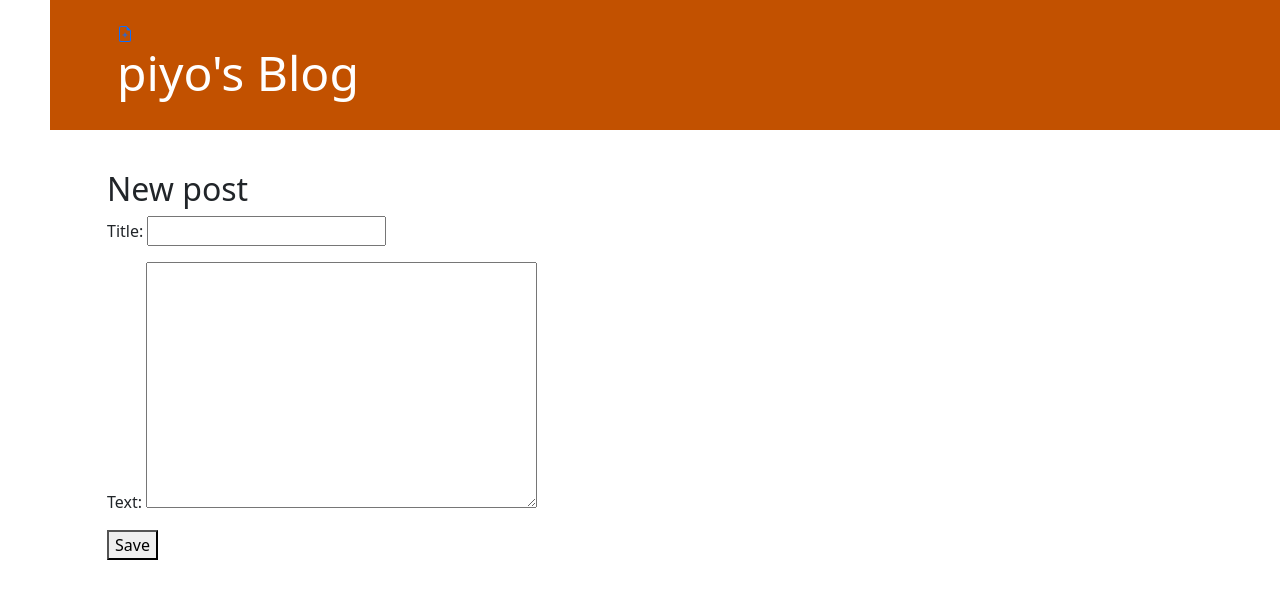
After one commit to u2service/my-first-blog, a Django app: page /post/new/ in a window 1280 px wide. The commit adds this page. Shown: the top 599 px of the page. Run offline with Django 5.2, Linux system fonts and the light colour scheme.

Commit message:
新規投稿フォームの追加

```diff
--- /dev/null
+++ b/blog/forms.py
@@ -0,0 +1,6 @@
+from django import forms
+from .models import Post
+class PostForm(forms.ModelForm):
+    class Meta:
+        model = Post
+        fields = ('title', 'text')
--- a/blog/templates/blog/base.html
+++ b/blog/templates/blog/base.html
@@ -7,16 +7,18 @@
             <link rel="stylesheet" href="https://fonts.googleapis.com/css?family=Lobster&subset=latin,latin-ext">
             <link rel="stylesheet" href="{% static 'css/blog.css' %}">
             <!-- <link rel="stylesheet" href="{% static 'blog/css/blog.css' %}"> -->
-
     </head>
     <body>
         <header class="page-header">
             <div class="container">
+                <a href="{% url 'post_new' %}" class=""top-menu">
+                {% include './icons/file-earmark-plus.svg' %}
+                </a>
             <h1><a href="/">piyo's Blog</a></h1>
             </div>
         </header>
 
-        <main class="container">
+        <main class="content container">
             <div class="row">
                 <div class="col">
                     {% block content %}
--- /dev/null
+++ b/blog/templates/blog/post_edit.html
@@ -0,0 +1,9 @@
+{% extends 'blog/base.html' %}
+
+{% block content %}
+    <h2>New post</h2>
+    <form method="POST" class=""post-form">{% csrf_token %}
+        {{ form.as_p }}
+        <button type="submit" class=""save btn btn-secondary">Save</button>
+    </form>
+{% endblock %}
--- a/blog/urls.py
+++ b/blog/urls.py
@@ -4,4 +4,5 @@ from . import views
 urlpatterns = [
     path('', views.post_list, name='post_list'),
     path('post/<int:pk>/', views.post_detail, name='post_detail'),
+    path('post/new/', views.post_new, name='post_new'),
 ]
--- a/blog/views.py
+++ b/blog/views.py
@@ -2,6 +2,8 @@ from django.shortcuts import render
 from django.utils import timezone
 from .models import Post
 from django.shortcuts import render, get_object_or_404
+from .forms import PostForm
+from django.shortcuts import redirect
 
 def post_list(request):
     posts = Post.objects.filter(published_date__lte=timezone.now()).order_by('published_date')
@@ -10,3 +12,16 @@ def post_list(request):
 def post_detail(request, pk):
     post = get_object_or_404(Post, pk=pk)
     return render(request, 'blog/post_detail.html', {'post': post})
+
+def post_new(request):
+    if request.method == "POST":
+        form = PostForm(request.POST)
+        if form.is_valid():
+            post = form.save(commit=False)
+            post.author = request.user
+            post.published_date = timezone.now()
+            post.save()
+            return redirect('post_detail', pk=post.pk)
+    else:
+        form = PostForm()
+    return render(request, 'blog/post_edit.html', {'form': form})
```
Also changed, not shown: blog/templates/blog/icons/file-earmark-plus.svg (added).
